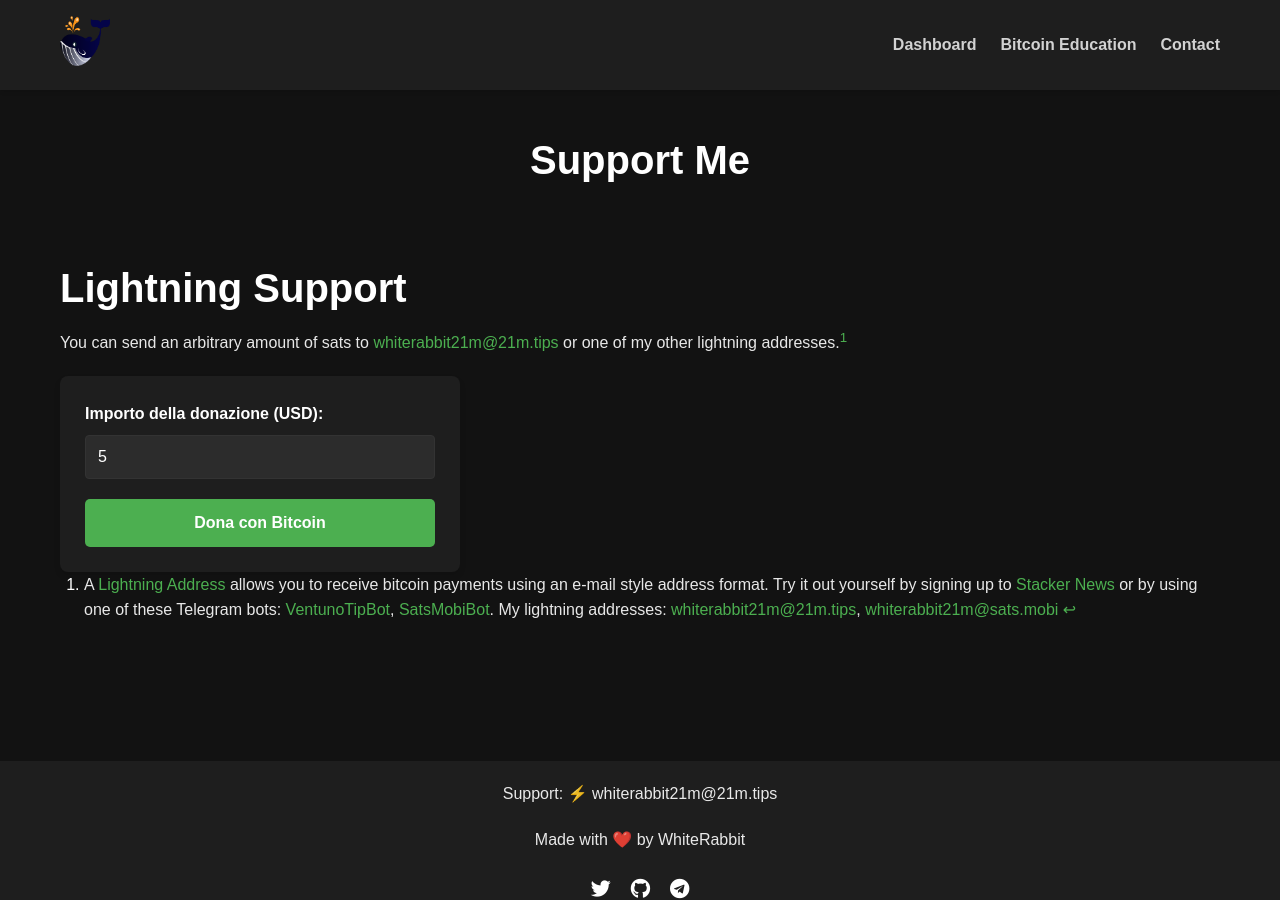
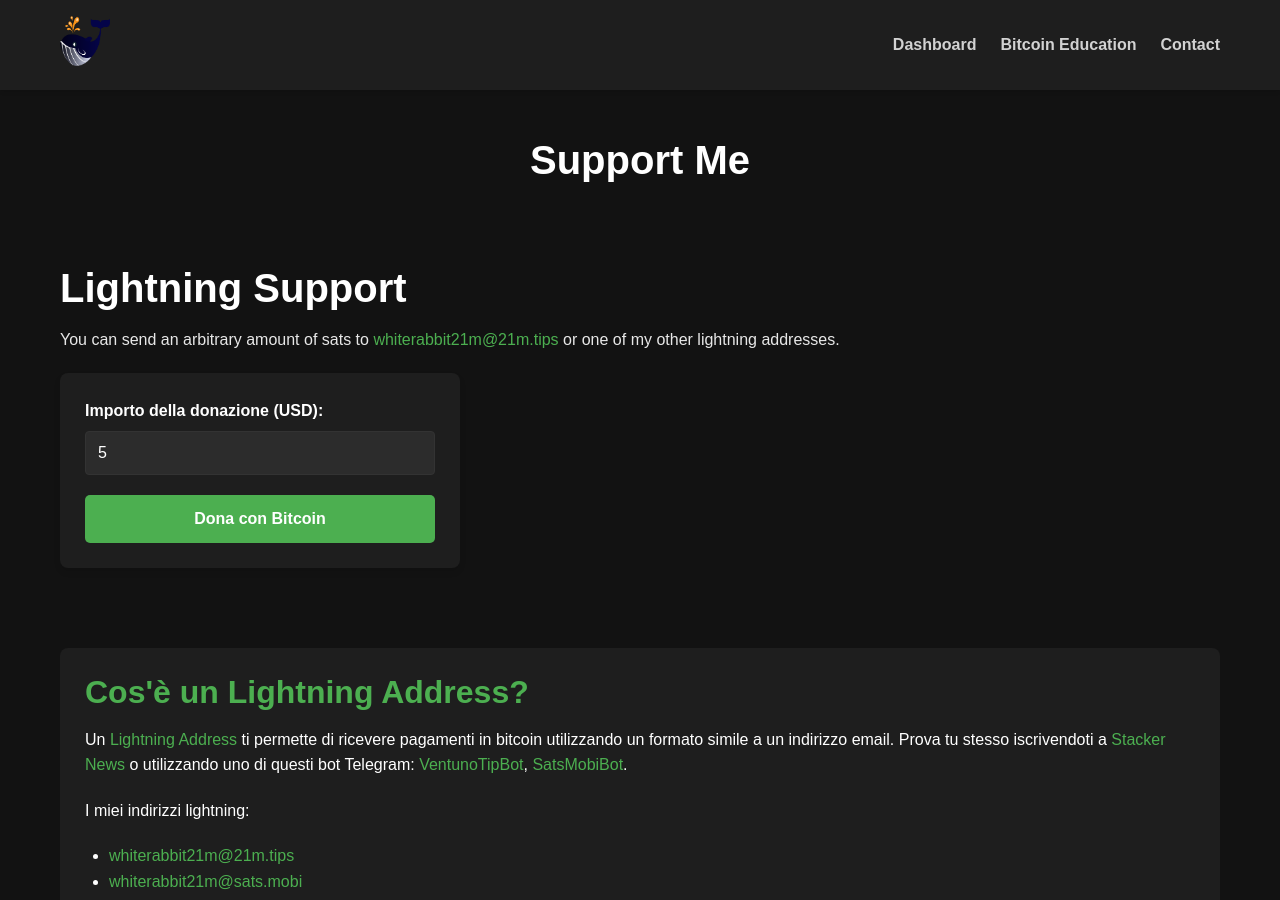
Before and after one commit to whiterabbit21m-test/whiterabbit21m-test.github.io, a Jekyll site: the page built from support.md, in a window 1280 px wide and 900 px high. Built offline with Jekyll 4.4.1, drawn with Linux system fonts in a browser that asks for light colours; some of the changed lines change nothing that is shown.

Commit message:
Update support.md

```diff
--- a/support.md
+++ b/support.md
@@ -4,11 +4,10 @@ title: Support Me
 permalink: /support/
 ---
 
-
 # Lightning Support
 
 You can send an arbitrary amount of sats to [whiterabbit21m@21m.tips][21mtips] or one of
-my other lightning addresses.[^ln-addr]
+my other lightning addresses.
 
 <form method="POST" action="https://btcpay.whiterabbit21m.com/api/v1/invoices" class="btcpay-form btcpay-form--block">
   <input type="hidden" name="storeId" value="ABCDEFGHILMNO" />
@@ -20,9 +19,18 @@ my other lightning addresses.[^ln-addr]
     <label for="btcpay-input-price">Importo della donazione (USD):</label>
     <input type="number" id="btcpay-input-price" name="price" value="5" min="1" step="1" class="form-control">
   </div>
-
   <button type="submit" class="cta-button">Dona con Bitcoin</button>
 </form>
+
+<div class="lightning-info">
+  <h2>Cos'è un Lightning Address?</h2>
+  <p>Un <a href="https://lightningaddress.com/">Lightning Address</a> ti permette di ricevere pagamenti in bitcoin utilizzando un formato simile a un indirizzo email. Prova tu stesso iscrivendoti a <a href="https://stacker.news/r/whiterabbit21m">Stacker News</a> o utilizzando uno di questi bot Telegram: <a href="https://t.me/VentunoTipBot">VentunoTipBot</a>, <a href="https://t.me/SatsMobiBot">SatsMobiBot</a>.</p>
+  <p>I miei indirizzi lightning:</p>
+  <ul>
+    <li><a href="lightning:whiterabbit21m@21m.tips">whiterabbit21m@21m.tips</a></li>
+    <li><a href="lightning:whiterabbit21m@sats.mobi">whiterabbit21m@sats.mobi</a></li>
+  </ul>
+</div>
 
 <style>
 .btcpay-form {
@@ -35,19 +43,17 @@ my other lightning addresses.[^ln-addr]
   max-width: 400px;
   width: 100%;
   box-shadow: 0 4px 6px rgba(0, 0, 0, 0.1);
+  margin-bottom: 40px;
 }
-
 .form-group {
   margin-bottom: 20px;
 }
-
 .form-group label {
   display: block;
   margin-bottom: 8px;
   font-weight: bold;
   color: #ffffff;
 }
-
 .form-control {
   width: 100%;
   padding: 12px;
@@ -58,12 +64,10 @@ my other lightning addresses.[^ln-addr]
   font-size: 16px;
   transition: border-color 0.3s ease;
 }
-
 .form-control:focus {
   outline: none;
   border-color: #4CAF50;
 }
-
 .cta-button {
   display: inline-block;
   background-color: #4CAF50;
@@ -79,18 +83,35 @@ my other lightning addresses.[^ln-addr]
   text-align: center;
   width: 100%;
 }
-
 .cta-button:hover, .cta-button:focus {
   background-color: #45a049;
   transform: translateY(-2px);
 }
-
 .cta-button:active {
   transform: translateY(0);
 }
-
+.lightning-info {
+  background-color: #1E1E1E;
+  padding: 25px;
+  border-radius: 8px;
+  margin-top: 40px;
+}
+.lightning-info h2 {
+  color: #4CAF50;
+  margin-bottom: 15px;
+}
+.lightning-info p, .lightning-info ul {
+  color: #ffffff;
+}
+.lightning-info a {
+  color: #4CAF50;
+  text-decoration: none;
+}
+.lightning-info a:hover {
+  text-decoration: underline;
+}
 @media (max-width: 480px) {
-  .btcpay-form {
+  .btcpay-form, .lightning-info {
     padding: 20px;
   }
 
@@ -102,6 +123,3 @@ my other lightning addresses.[^ln-addr]
 
 [21mtips]: lightning:whiterabbit21m@21m.tips
 [satsmobi]: lightning:whiterabbit21m@sats.mobi
-
-
-[^ln-addr]: A [Lightning Address](https://lightningaddress.com/) allows you to receive bitcoin payments using an e-mail style address format. Try it out yourself by signing up to [Stacker News](https://stacker.news/r/whiterabbit21m) or by using one of these Telegram bots: [VentunoTipBot](https://t.me/VentunoTipBot), [SatsMobiBot](https://t.me/SatsMobiBot). My lightning addresses: [whiterabbit21m@21m.tips][21mtips], [whiterabbit21m@sats.mobi][satsmobi]
```
